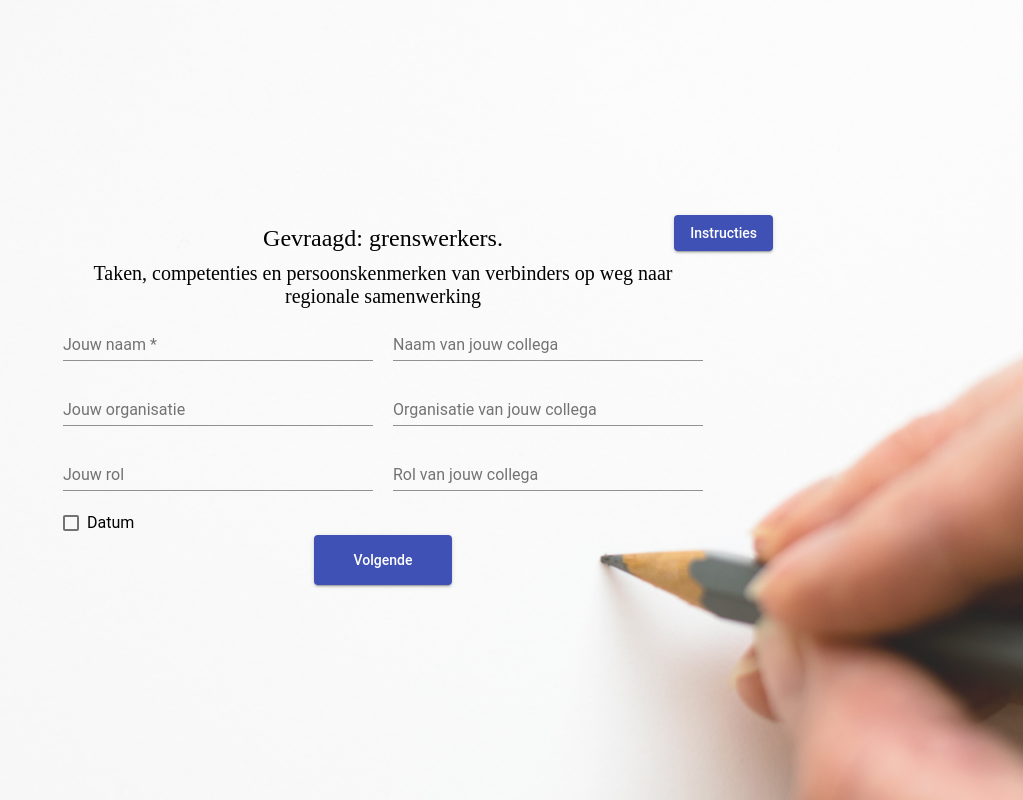
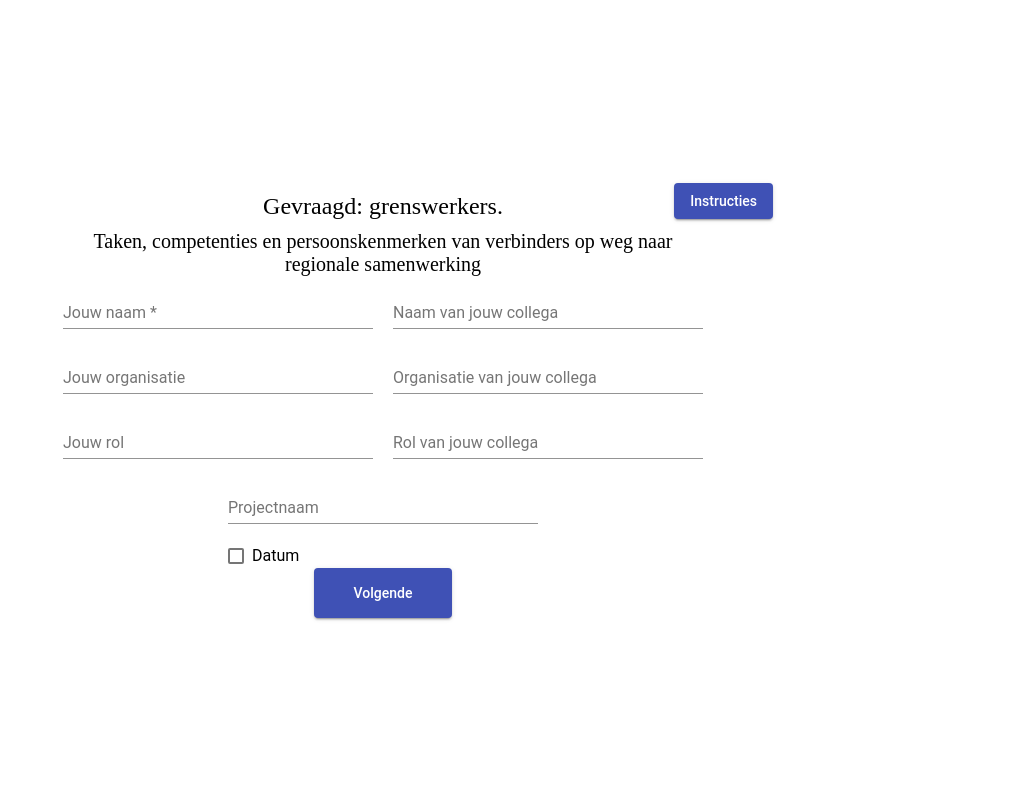
Before and after one commit to BodyaFlesh/angular-Drag-Drop, an Angular app: page / in a window 1280 px wide. Shown: the top 800 px of the page, without its empty margins (257-1280 px from the left). Built offline with nearby package versions, Linux system fonts and the light colour scheme.

Commit message:
change logic add new input

```diff
--- a/src/app/app.component.html
+++ b/src/app/app.component.html
@@ -116,10 +116,15 @@
                 <input matInput placeholder="Rol van jouw collega" name="collega_rol" [(ngModel)]="message.collega_rol">
             </mat-form-field>
         </div>
-        <div class="width">
-            <section class="example-section">
-                <mat-checkbox color="primary" name="date" class="example-margin" [(ngModel)]="message.date">Datum</mat-checkbox>
-            </section>
+        <div class="width center-mode">
+            <div class="half">
+                <mat-form-field>
+                    <input matInput placeholder="Projectnaam" name="project" [(ngModel)]="message.project">
+                </mat-form-field>
+                <section class="example-section">
+                    <mat-checkbox color="primary" name="date" class="example-margin" [(ngModel)]="message.date">Datum</mat-checkbox>
+                </section>
+            </div>
         </div>
         <div class="width text-center">
             <button mat-raised-button color="primary" class="big-size" type="submit">Volgende</button>
--- a/src/app/app.component.ts
+++ b/src/app/app.component.ts
@@ -242,8 +242,15 @@ export class AppComponent implements OnInit{
       props.pageInLeft = 5;
     }
     let heightStep = col.right > col.left ? col.right : col.left;
-    props.pageInTop = this.message.date ? heightStep * 5 + 5 : heightStep * 5;
-    console.log({col, 'top': props.pageInTop});
+    props.pageInTop = heightStep * 5 + 10;
+    if(this.message.date){
+      props.pageInTop += 5;
+    }
+    console.log(props.pageInTop);
+
+    if(this.message.project){
+      doc.text(this.message.project, props.pageInLeft, props.pageInTop, { align: 'left'});
+    }
 
     doc.setFontSize(22);
     props.pageInTop+= 15;
--- a/src/styles.scss
+++ b/src/styles.scss
@@ -13,7 +13,6 @@
   box-sizing: border-box;
 }
 .bg-image{
-  background: url('./assets/images/bg.jpg') no-repeat center;
   background-size: cover;
   min-height: 100vh;
 }
@@ -23,6 +22,12 @@ body{
 .up-text{
   font-size: 16px;
   margin: 5px 0px 10px;
+}
+.center-mode{
+  display: flex;
+  justify-content: center;
+  float: left;
+  width: 100%;
 }
 .cards-area-selected{
   display: flex;
```
